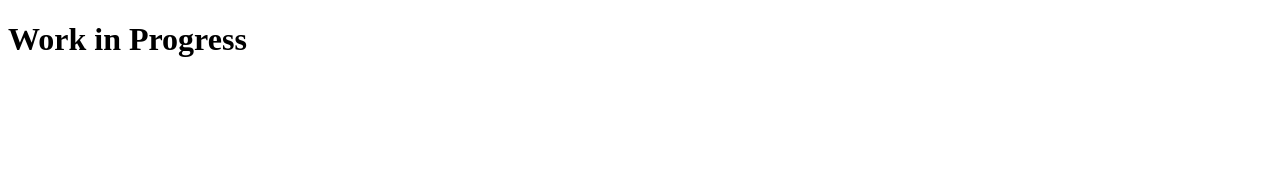
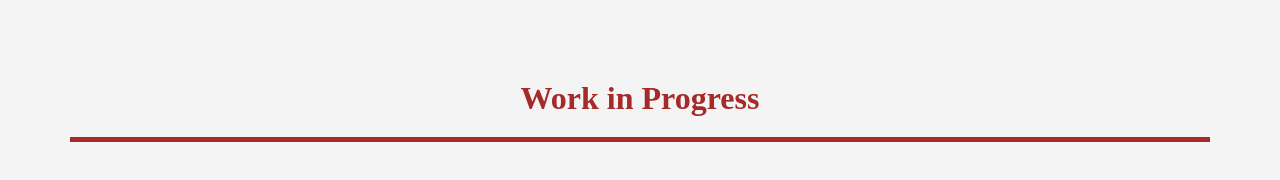
Before and after one commit to a8hay/not-fireworks, a plain HTML site: page index.html in a window 1280 px wide. Drawn offline with Linux system fonts and the light colour scheme.

Commit message:
Adding some styles

```diff
--- a/index.html
+++ b/index.html
@@ -4,8 +4,11 @@
     <meta charset="UTF-8" />
     <meta name="viewport" content="width=device-width, initial-scale=1.0" />
     <title>Landing Page</title>
+    <link rel="stylesheet" type="text/css" href="style.css">
   </head>
   <body>
-    <h1>Work in Progress</h1>
+    <div class="row">
+      <h1>Work in Progress</h1>
+    </div>
   </body>
 </html>
--- /dev/null
+++ b/style.css
@@ -0,0 +1,18 @@
+* {
+    margin:0;
+    padding:0;
+    box-sizing: border-box;
+    background-color: #f4f4f4;
+}
+
+.row {
+    max-width: 1140px;
+    margin: auto;
+}
+
+h1 {
+    padding: 80px 0 20px 0;
+    text-align: center;
+    color: brown;
+    border-bottom: 5px brown solid;
+}
```
